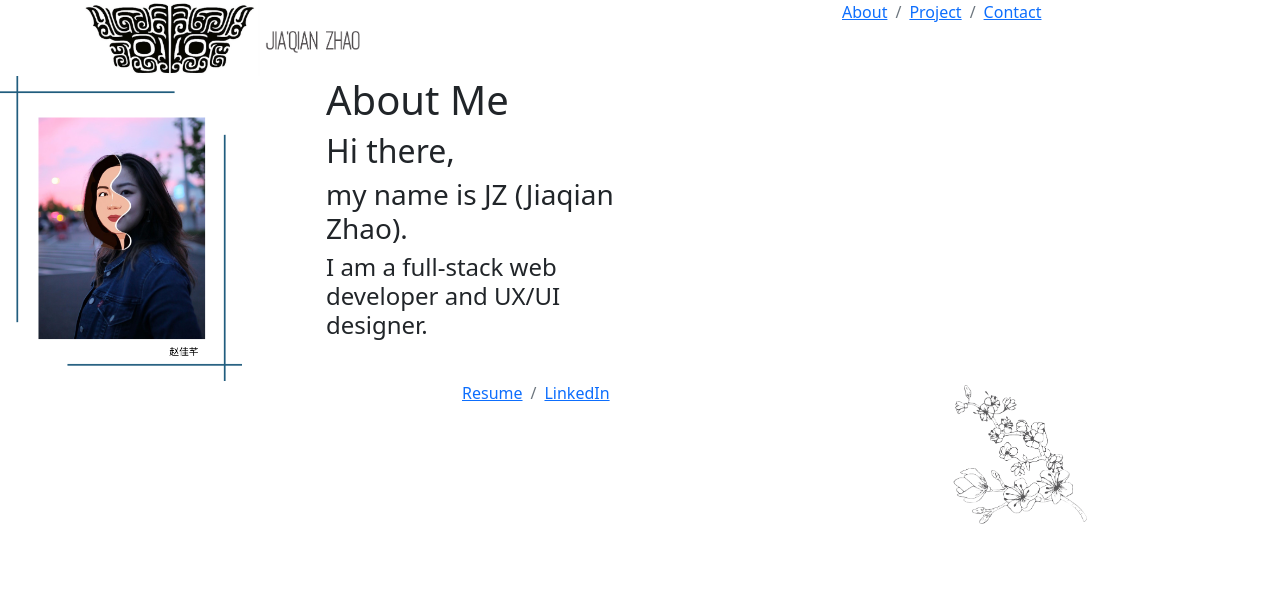
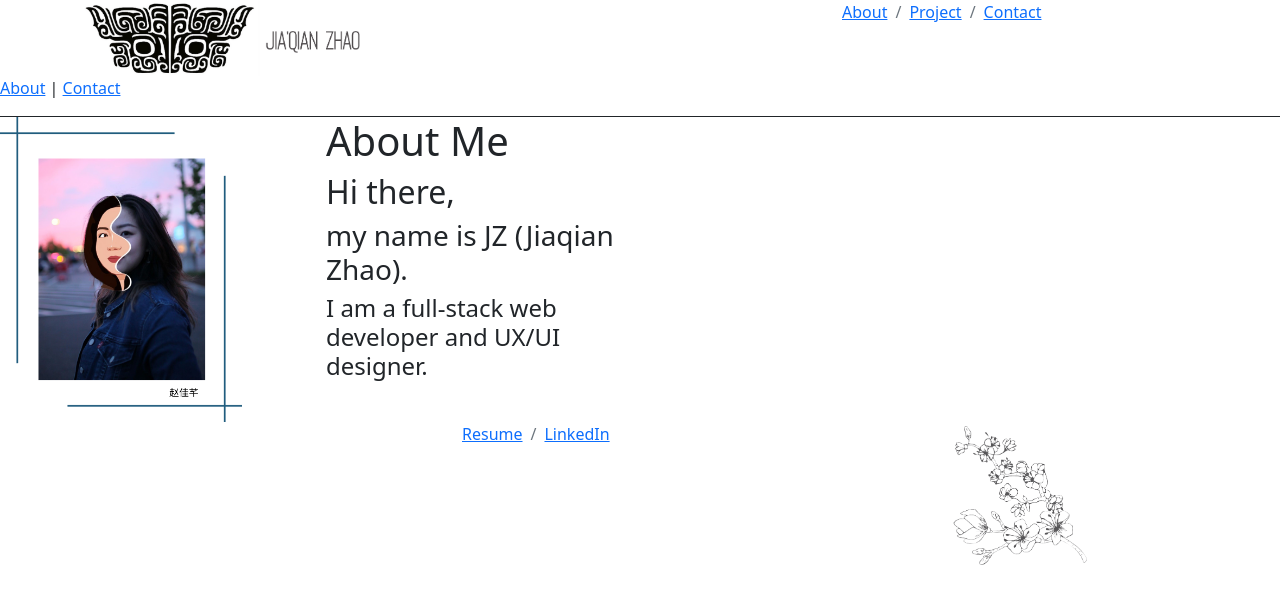
Before and after one commit to JZSweet/jz-portfolio2.0, a React (Create React App) app: page / in a window 1280 px wide. Shown: the top 604 px of the page. Built offline with nearby package versions, Linux system fonts and the light colour scheme.

Commit message:
add react router

```diff
--- a/src/App.js
+++ b/src/App.js
@@ -1,18 +1,28 @@
 import React from 'react';
+import { Link, Outlet } from 'react-router-dom';
 import Header from './components/Header';
-import Content from './components/Content';
+import Contact from './routes/Contact';
+import Content from './routes/Content';
 import Footer from './components/Footer';
 
-function App() {
+export default function App() {
   return (
     <div>
       <Header />
-      <div className="row" >
+      <nav
+        style={{
+          borderBottom: 'solid 1px',
+          paddingBottom: '1rem'
+        }}
+      >
+        <Link to='/Content'>About</Link> |{' '}
+        <Link to='/Contact'>Contact</Link>
+      </nav>
+      <Outlet />
+      <div className='row' >
         <Content />
       </div>
       <Footer />
     </div>
   );
 };
-
-export default App;
--- a/src/index.js
+++ b/src/index.js
@@ -1,13 +1,19 @@
 import React from 'react';
 import ReactDOM from 'react-dom';
-import { BrowserRouter } from "react-router-dom";
+import { BrowserRouter, Routes, Route } from "react-router-dom";
 import App from './App';
+import Contact from "./routes/Contact";
+import Content from "./routes/Content";
 import 'bootstrap/dist/css/bootstrap.min.css';
 
 
 ReactDOM.render(
-    <BrowserRouter>
-      <App />
-    </BrowserRouter>,
+  <BrowserRouter>
+    <Routes>
+      <Route path="/" element={<App />} />
+      <Route path="Content" element={<Content  />} />
+      <Route path="Contact" element={<Contact />} />
+    </Routes>
+  </BrowserRouter>,
     document.getElementById("root")
 );
--- a/src/components/Contact.js
+++ b/src/routes/Contact.js
@@ -2,7 +2,7 @@ import React, { Component } from 'react';
 import Container from 'react-bootstrap/Container';
 import Row from 'react-bootstrap/Row';
 import Col from 'react-bootstrap/Col';
-import JZ2 from './img/JZ2.png';
+import JZ2 from '../components/img/JZ2.png';
 
 class Contact extends Component {
     render() {
--- a/src/components/Content.js
+++ b/src/routes/Content.js
@@ -2,7 +2,7 @@ import React, { Component } from 'react';
 import Container from 'react-bootstrap/Container';
 import Row from 'react-bootstrap/Row';
 import Col from 'react-bootstrap/Col';
-import JZ from './img/JZ.png';
+import JZ from '../components/img/JZ.png';
 
 class Content extends Component {
   render() {
```
